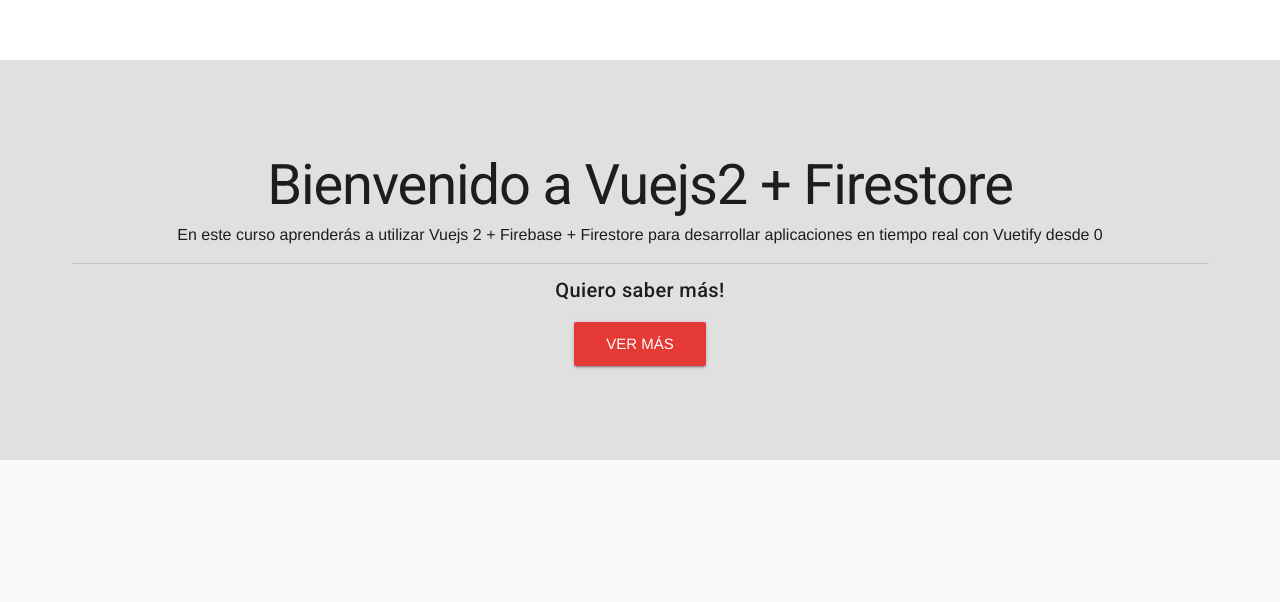
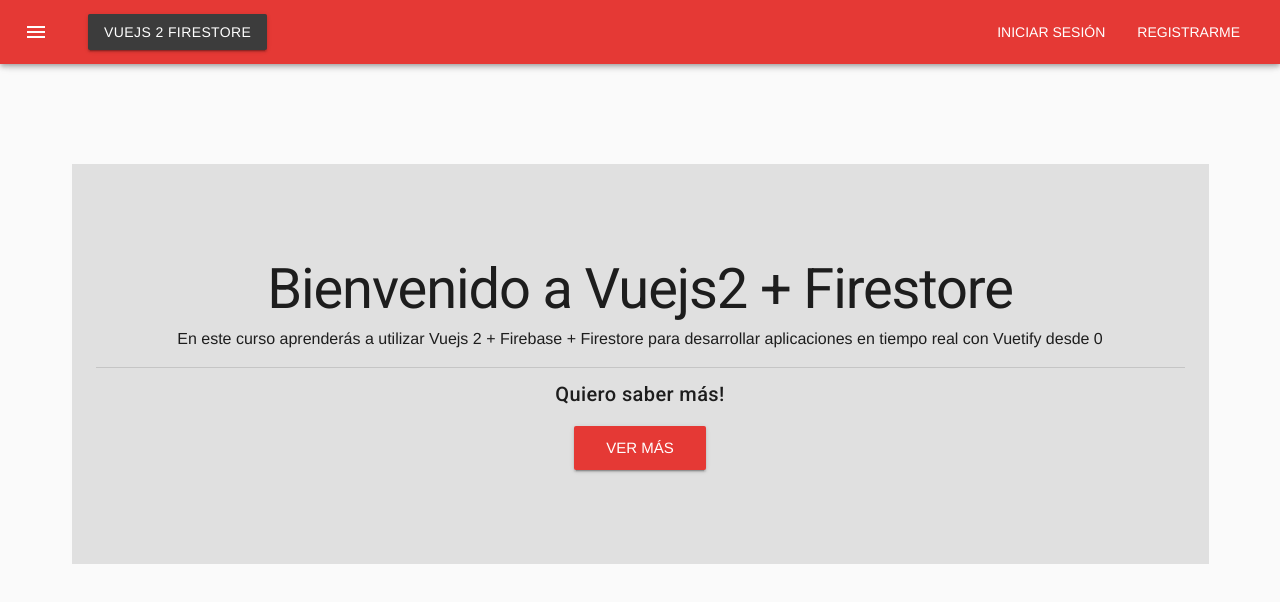
Before and after one commit to guzval/my-project, a Vue app: page /#/ in a window 1280 px wide. Shown: the top 602 px of the page. Built offline with nearby package versions, Linux system fonts and the light colour scheme.

Commit message:
navegacion guest

```diff
--- a/src/App.vue
+++ b/src/App.vue
@@ -1,15 +1,24 @@
 <template>
  <main>
    <v-app>
-     <router-view/>
+      <v-content>
+        <guest-navigation />
+        <v-container class="mt-3 mb-3">
+          <router-view/>
+        </v-container>
+      </v-content>
    </v-app>
  </main>
 </template>
 
 <script>
-export default {
-  name: 'App'
-}
+  import GuestNavigation from '@/navigations/guest';
+  export default {
+    components:{
+      GuestNavigation
+    },
+    name: 'App'
+  }
 </script>
 
 <style>
--- /dev/null
+++ b/src/navigations/guest.vue
@@ -0,0 +1,84 @@
+<template>
+    <div>
+        <v-toolbar
+            app
+            dark
+            color="primary"
+        >
+            <v-toolbar-side-icon @click='toggleDrawer' />
+            <v-toolbar-title>
+                <v-btn
+                color="dark"
+                to="/"
+                >
+                    Vuejs 2 Firestore
+                </v-btn>
+            </v-toolbar-title>
+
+            <v-spacer/>
+
+            <v-toolbar-items class="hidden-sm-and-down">
+                <v-btn flat to="/login">{{ $t('navigation.login') }}</v-btn>
+                <v-btn flat to="/register">{{ $t('navigation.register') }}</v-btn>
+            </v-toolbar-items>
+
+        </v-toolbar>
+
+        <v-navigation-drawer
+            overlay
+            v-model="drawer"
+            absolute
+            value=""
+        >
+            <v-list class="pt-0" dense>
+                <v-divider/>
+                <v-list-tile v-for="item in items" :key="item.title" @click="$router.push(item.to)">
+
+                    <v-list-tile-action>
+                        <v-icon>{{ item.icon }}</v-icon>
+                    </v-list-tile-action>
+
+                    <v-list-tile-content>
+                        <v-list-tile-title>
+                            {{ item.title }}
+                        </v-list-tile-title>
+                    </v-list-tile-content>
+
+                </v-list-tile>
+
+                <v-divider/>
+
+                <v-list-tile @click="toggleDrawer">
+
+                    <v-list-tile-action>
+                        <v-icon>arrow_back</v-icon>
+                    </v-list-tile-action>
+
+                    <v-list-tile-content>
+                        <v-list-tile-title>
+                            {{ $t('navigation.close_menu') }}
+                        </v-list-tile-title>
+                    </v-list-tile-content>
+
+                </v-list-tile>
+
+            </v-list>
+        </v-navigation-drawer>
+    </div>
+</template>
+
+<script>
+export default {
+  name: "guest",
+  data() {
+    return {
+      drawer: false,
+      items: [
+        { title: this.$t("navigation.home"), icon: "home", to: "/" },
+        { title: this.$t("navigation.login"), icon: "forward", to: "/login" },
+        { title: this.$t("navigation.register"), icon: "account_circle", to: "/register"}
+      ]
+    };
+  }
+};
+</script>
```
